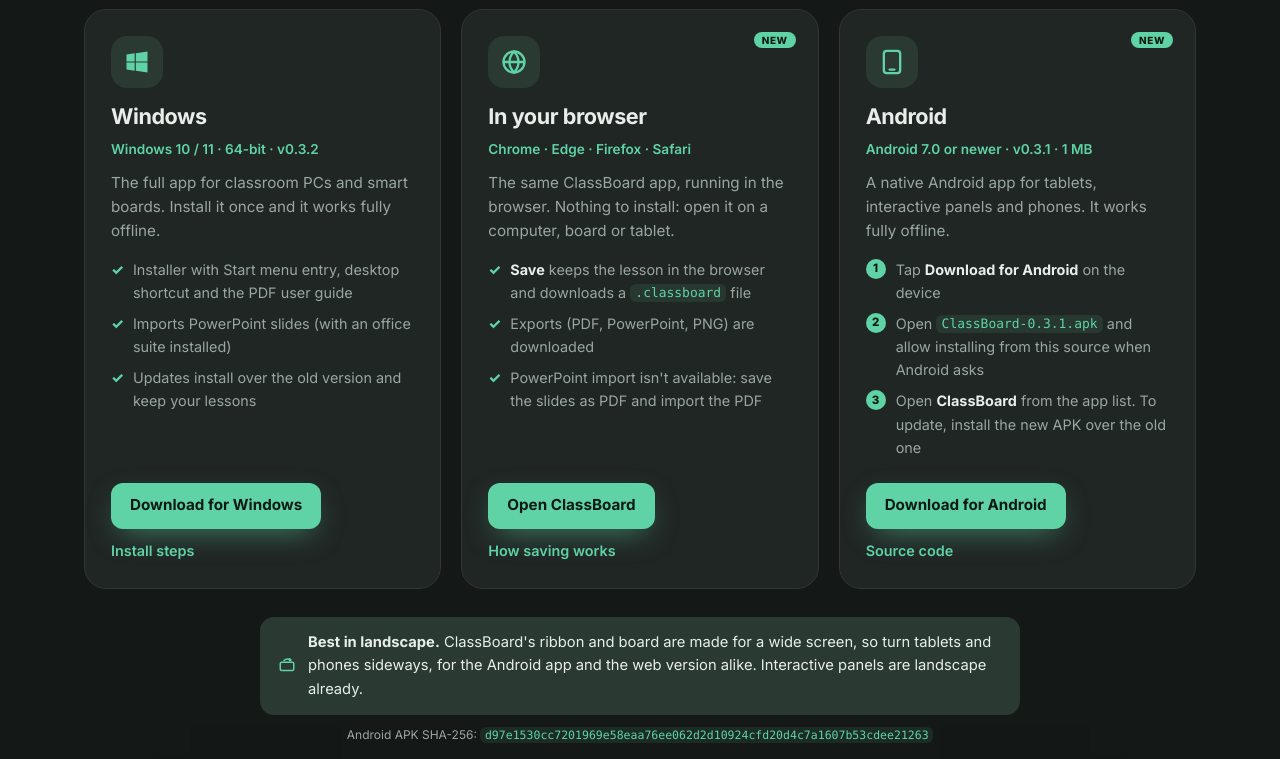
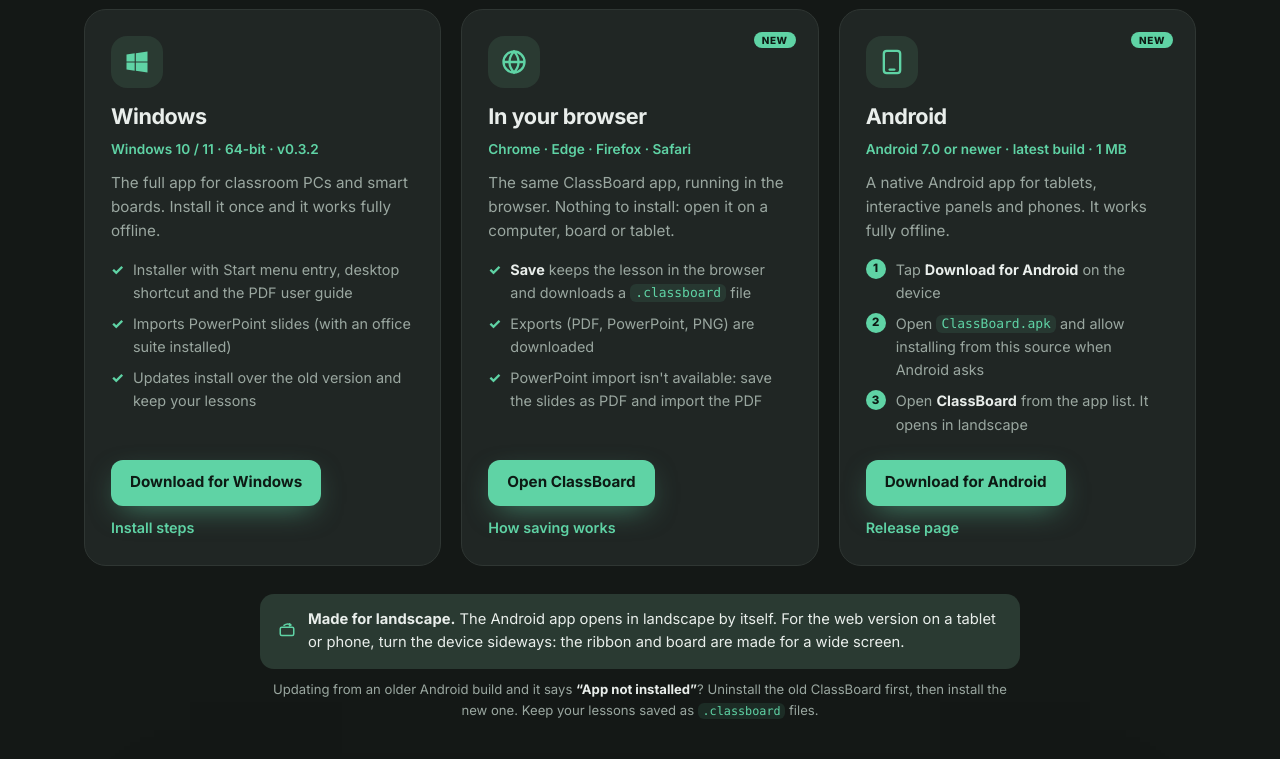
Before and after one commit to An0nym0us-glitch/Smart-board-website, a plain HTML site: page index.html in a window 1280 px wide. Shown: the part 1360-2119 px from the top of the page. Drawn offline with Linux system fonts and the light colour scheme; no server answers; animation ran at ten frames a second.

Commit message:
Link the Android app to its latest GitHub release
- Download for Android, the FAQ and the Ctrl+K entry point at
  Smart-board-for-android/releases/download/latest/ClassBoard.apk, so
  new Android builds need no website change; the hosted 0.3.1 copy is
  removed
- The new build opens in landscape by itself; landscape tip updated
- It is signed with a different key than the earlier build, so the page
  tells people to uninstall the old app if an update fails
- The four PDFs use the new link and landscape note

Co-Authored-By: Claude Opus 5.5 <noreply@anthropic.com>
Claude-Session: https://claude.ai/code/session_01R5APtJww8hetLzwTi5ZBU9

```diff
--- a/index.html
+++ b/index.html
@@ -25,7 +25,7 @@
   <!-- fonts load without blocking the first paint; system fonts stand in until they arrive -->
   <link rel="preload" as="style" href="https://fonts.googleapis.com/css2?family=Caveat:wght@700&family=Inter:wght@400;500;600;700;800&display=swap" onload="this.onload=null;this.rel='stylesheet'">
   <noscript><link rel="stylesheet" href="https://fonts.googleapis.com/css2?family=Caveat:wght@700&family=Inter:wght@400;500;600;700;800&display=swap"></noscript>
-  <link rel="stylesheet" href="styles.css?v=0.3.2">
+  <link rel="stylesheet" href="styles.css?v=0.3.2-1">
   <script>
     try { var t = localStorage.getItem("cb-theme"); if (t === "light" || t === "dark") document.documentElement.dataset.theme = t; } catch (e) {}
   </script>
@@ -236,21 +236,21 @@
             <span class="new-badge plat-badge">New</span>
             <div class="plat-ico"><svg viewBox="0 0 24 24" width="28" height="28" aria-hidden="true"><rect x="5" y="2.5" width="14" height="19" rx="2.5" fill="none" stroke="currentColor" stroke-width="2"/><path d="M10 18.5h4" stroke="currentColor" stroke-width="2" stroke-linecap="round"/></svg></div>
             <h3>Android</h3>
-            <p class="plat-sub">Android 7.0 or newer · v0.3.1 · 1 MB</p>
+            <p class="plat-sub">Android 7.0 or newer · latest build · 1 MB</p>
             <p>A native Android app for tablets, interactive panels and phones. It works fully offline.</p>
             <ol class="plat-steps">
               <li>Tap <b>Download for Android</b> on the device</li>
-              <li>Open <code>ClassBoard-0.3.1.apk</code> and allow installing from this source when Android asks</li>
-              <li>Open <b>ClassBoard</b> from the app list. To update, install the new APK over the old one</li>
+              <li>Open <code>ClassBoard.apk</code> and allow installing from this source when Android asks</li>
+              <li>Open <b>ClassBoard</b> from the app list. It opens in landscape</li>
             </ol>
             <div class="plat-actions">
-              <a class="btn btn-primary" href="downloads/ClassBoard-0.3.1.apk" download type="application/vnd.android.package-archive">Download for Android</a>
-              <a class="plat-link" href="https://github.com/An0nym0us-glitch/Smart-board-for-android" target="_blank" rel="noopener">Source code</a>
+              <a class="btn btn-primary" href="https://github.com/An0nym0us-glitch/Smart-board-for-android/releases/download/latest/ClassBoard.apk">Download for Android</a>
+              <a class="plat-link" href="https://github.com/An0nym0us-glitch/Smart-board-for-android/releases/tag/latest" target="_blank" rel="noopener">Release page</a>
             </div>
           </article>
         </div>
-        <p class="landscape-tip"><svg viewBox="0 0 24 24" width="18" height="18" aria-hidden="true"><rect x="3" y="7" width="18" height="11" rx="2" fill="none" stroke="currentColor" stroke-width="2"/><path d="M8 4.5A8 8 0 0 1 17 4" fill="none" stroke="currentColor" stroke-width="2" stroke-linecap="round"/><path d="M15.5 2.5 17 4l-1.8 1.2" fill="none" stroke="currentColor" stroke-width="2" stroke-linecap="round" stroke-linejoin="round"/></svg> <span><b>Best in landscape.</b> ClassBoard's ribbon and board are made for a wide screen, so turn tablets and phones sideways, for the Android app and the web version alike. Interactive panels are landscape already.</span></p>
-        <p class="apk-check">Android APK SHA-256: <code>d97e1530cc7201969e58eaa76ee062d2d10924cfd20d4c7a1607b53cdee21263</code></p>
+        <p class="landscape-tip"><svg viewBox="0 0 24 24" width="18" height="18" aria-hidden="true"><rect x="3" y="7" width="18" height="11" rx="2" fill="none" stroke="currentColor" stroke-width="2"/><path d="M8 4.5A8 8 0 0 1 17 4" fill="none" stroke="currentColor" stroke-width="2" stroke-linecap="round"/><path d="M15.5 2.5 17 4l-1.8 1.2" fill="none" stroke="currentColor" stroke-width="2" stroke-linecap="round" stroke-linejoin="round"/></svg> <span><b>Made for landscape.</b> The Android app opens in landscape by itself. For the web version on a tablet or phone, turn the device sideways: the ribbon and board are made for a wide screen.</span></p>
+        <p class="apk-check">Updating from an older Android build and it says <b>“App not installed”</b>? Uninstall the old ClassBoard first, then install the new one. Keep your lessons saved as <code>.classboard</code> files.</p>
         <figure class="web-shot">
           <div class="window-bar"><i></i><i></i><i></i><span class="web-url">an0nym0us-glitch.github.io/Smart-board-web</span></div>
           <img src="assets/img/web-version.webp" alt="ClassBoard running in a web browser, with a line drawn on the board and the More menu open" width="1366" height="800" loading="lazy" decoding="async">
@@ -815,11 +815,11 @@ ctest --test-dir build --output-on-failure
         </details>
         <details>
           <summary>Is there an Android version?</summary>
-          <p>Yes, for Android 7.0 or newer (tablets, interactive panels and phones). <a href="downloads/ClassBoard-0.3.1.apk" download>Download ClassBoard-0.3.1.apk</a> (1 MB) on the device, open it and allow installing from this source when Android asks. Use it in landscape for the best fit.</p>
+          <p>Yes, for Android 7.0 or newer (tablets, interactive panels and phones). <a href="https://github.com/An0nym0us-glitch/Smart-board-for-android/releases/download/latest/ClassBoard.apk">Download ClassBoard.apk</a> (1 MB) on the device, open it and allow installing from this source when Android asks. The link always gives the latest build. If an update says “App not installed”, uninstall the old version first.</p>
         </details>
         <details>
           <summary>Should I use it in portrait or landscape?</summary>
-          <p>Landscape. The ribbon and the board are made for a wide screen, so on a tablet or phone turn the device sideways, in the Android app and in the web version. In portrait the ribbon gets crowded.</p>
+          <p>Landscape. The ribbon and the board are made for a wide screen. The Android app opens in landscape by itself; for the web version on a tablet or phone, turn the device sideways. In portrait the ribbon gets crowded.</p>
         </details>
         <details>
           <summary>Can I move a lesson between Windows, the browser and Android?</summary>
@@ -882,6 +882,6 @@ ctest --test-dir build --output-on-failure
     </div>
   </dialog>
 
-  <script src="main.js?v=0.3.2"></script>
+  <script src="main.js?v=0.3.2-1"></script>
 </body>
 </html>
--- a/main.js
+++ b/main.js
@@ -546,7 +546,7 @@
   function open_(url) { return function () { window.open(url, "_blank", "noopener"); }; }
   var commands = [
     { icon: "🌐", label: "Open the web version", hint: "Link", run: open_("https://an0nym0us-glitch.github.io/Smart-board-web/") },
-    { icon: "🤖", label: "Download the Android app (APK)", hint: "Download", run: function () { location.href = "downloads/ClassBoard-0.3.1.apk"; } },
+    { icon: "🤖", label: "Download the Android app (APK)", hint: "Download", run: function () { location.href = "https://github.com/An0nym0us-glitch/Smart-board-for-android/releases/download/latest/ClassBoard.apk"; } },
     { icon: "⬇", label: "Windows, web and Android", hint: "Section", run: go("#platforms") },
     { icon: "✨", label: "What's new in v0.3.2", hint: "Section", run: go("#new") },
     { icon: "📏", label: "Try the ribbon size", hint: "Demo", run: function () { go("#new")(); setTimeout(function () { var r = document.getElementById("rs"); if (r) r.focus({ preventScroll: true }); }, 500); } },
--- a/styles.css
+++ b/styles.css
@@ -894,8 +894,8 @@ a.eyebrow:hover .arrow { transform: translateX(3px); }
   border-radius: 14px; background: var(--accent-soft); color: var(--text); font-size: .92rem;
 }
 .landscape-tip svg { flex: none; color: var(--accent); }
-.apk-check { margin: 10px auto 0; text-align: center; font-size: .75rem; color: var(--muted); overflow-wrap: anywhere; }
-.apk-check code { font-size: .72rem; }
+.apk-check { max-width: 760px; margin: 10px auto 0; text-align: center; font-size: .82rem; color: var(--muted); }
+.apk-check b { color: var(--text); }
 
 /* ---------- Responsive ---------- */
 @media (max-width: 960px) {
```
Also changed, not shown: 6 other files.
